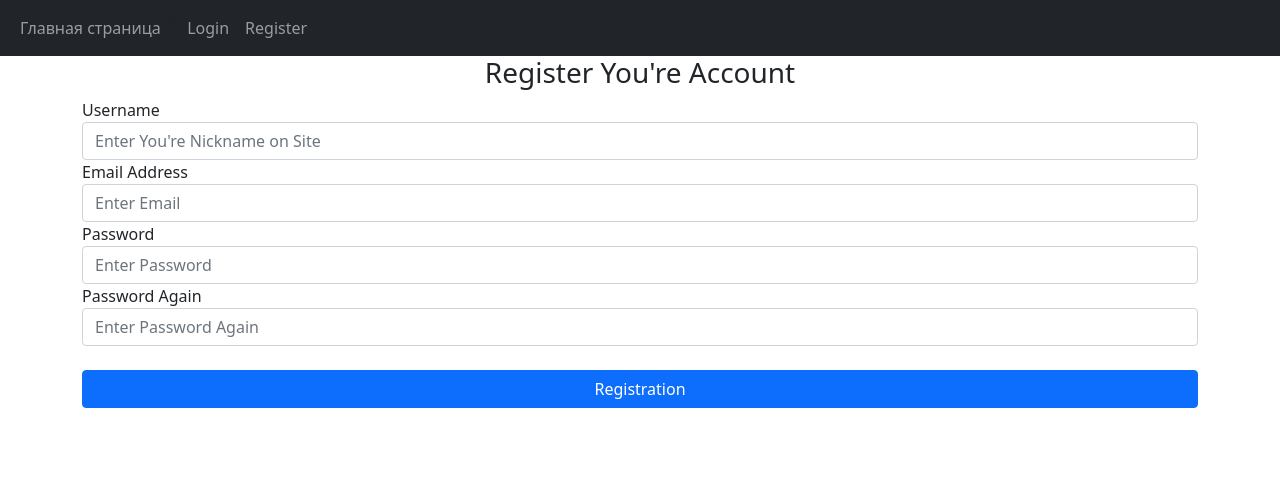
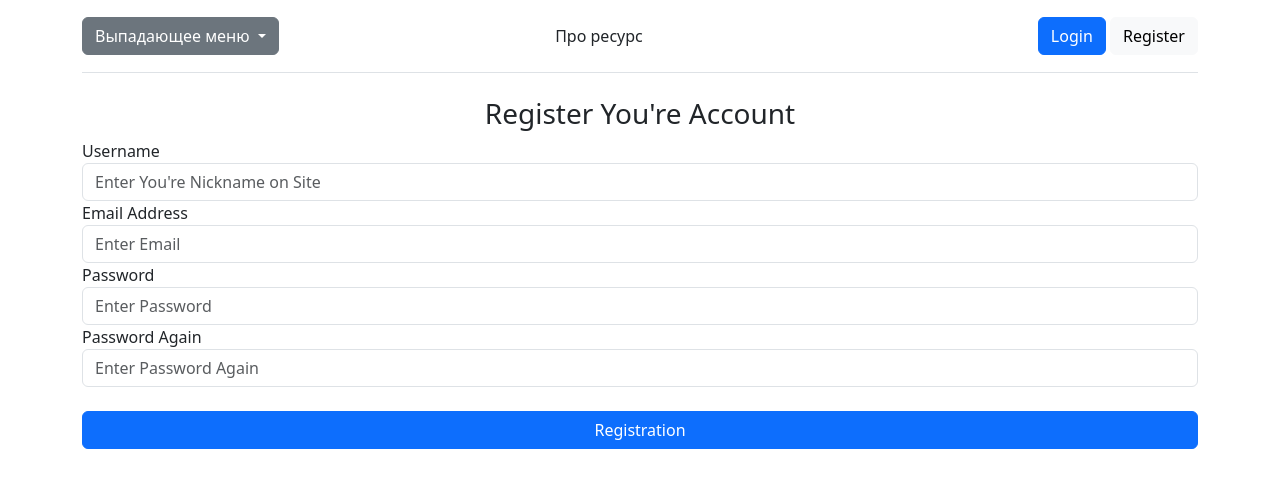
Before and after one commit to 4ki11U/MicroBlogg, a Flask app: template blog_app/templates/auth/register.html in a window 1280 px wide. Shown: the top 488 px of the page. Run offline with Flask 2, Linux system fonts and the light colour scheme; the template is opened without the code that fills it, so the values that code supplies are empty; some libraries are stand-ins or nearby versions.

Commit message:
Add new style | v0.7.3

```diff
--- a/blog_app/templates/base.html
+++ b/blog_app/templates/base.html
@@ -3,6 +3,10 @@
   <head>
     <meta charset="UTF-8" />
     <meta http-equiv="X-UA-Compatible" content="IE=edge" />
+    <meta name="description" content="">
+    <meta name="author" content="Mark Otto, Jacob Thornton, and Bootstrap contributors">
+    <meta name="generator" content="Hugo 0.88.1">
+    <title>Dropdowns · Bootstrap v5.1</title>
     <meta name="viewport" content="width=device-width, initial-scale=1.0" />
     <link
       href="https://cdn.jsdelivr.net/npm/bootstrap@5.0.2/dist/css/bootstrap.min.css"
@@ -14,34 +18,71 @@
       src="https://kit.fontawesome.com/999ca2bb93.js"
       crossorigin="anonymous"
     ></script>
+    <link href="static/bootstrap/bootstrap.min.css" rel="stylesheet">
+
     <title>MicroBlogg</title>
+
+    <div class="container">
+    <header class="d-flex flex-wrap align-items-center justify-content-center justify-content-md-between py-3 mb-4 border-bottom">
+
+      <div class="dropdown">
+        <button class="btn btn-secondary dropdown-toggle" type="button" id="dropdownMenuButton1" data-bs-toggle="dropdown" aria-expanded="false">
+          Выпадающее меню
+        </button>
+        <ul class="dropdown-menu" aria-labelledby="dropdownMenuButton1">
+          <li><a class="dropdown-item" href="https://www.ign.com/">Видеоигры</a></li>
+          <li><a class="dropdown-item" href="https://megogo.net/ua">Фильмы</a></li>
+          <li><a class="dropdown-item" href="https://uaserials.pro/">Сериалы</a></li>
+          <li><hr class="dropdown-divider"></li>
+          <li><a class="dropdown-item" href="/home">Главная страница</a></li>
+        </ul>
+      </div>
+
+      <ul class="nav col-12 col-md-auto mb-2 justify-content-center mb-md-0">
+        {% if user.is_authenticated %}
+        <li><a href="/create-post" class="nav-link px-2 link-dark">Создать сообщение</a></li>
+         {% else %}
+        <li><a href="#" class="nav-link px-2 link-dark" align="center">Про ресурс</a></li>
+        {% endif %}
+      </ul>
+
+      <div class="col-md-3 text-end">
+        {% if user.is_authenticated %}
+        <a href="/logout" class="btn btn-light">Log-out</a>
+        {% else %}
+        <a href="/login" class="btn btn-primary">Login</a>
+        <a href="/register" class="btn btn-light">Register</a>
+        {% endif %}
+      </div>
+    </header>
+    </div>
   </head>
+
   <body>
-    <nav class="navbar navbar-expand-lg navbar-dark bg-dark">
-      <div class="container-fluid">
-        <button
-          class="navbar-toggler"
-          type="button"
-          data-bs-toggle="collapse"
-          data-bs-target="#navbar"
-        >
-          <span class="navbar-toggler-icon"></span>
-        </button>
-        <div class="collapse navbar-collapse" id="navbar">
-          <div class="navbar-nav">
-            <a class="nav-item nav-link" href="/home">Главная страница</a>
-            #{% if user.is_authenticated %}
-            <a class="nav-item nav-link" href="/create-post">Create BigMessage</a>
-            <a class="nav-item nav-link" href="/content-create">Sozdat with Form Data</a>
-            <a class="nav-item nav-link" href="/logout">Выйти как <b>{{user.username}}</b></a>
-            {% else %}
-            <a class="nav-item nav-link" href="/login">Login</a>
-            <a class="nav-item nav-link" href="/register">Register</a>
-            {% endif %}
-          </div>
-        </div>
-      </div>
-    </nav>
+<!--    <nav class="navbar navbar-expand-lg navbar-dark bg-dark">-->
+<!--      <div class="container-fluid">-->
+<!--        <button-->
+<!--          class="navbar-toggler"-->
+<!--          type="button"-->
+<!--          data-bs-toggle="collapse"-->
+<!--          data-bs-target="#navbar">-->
+<!--          <span class="navbar-toggler-icon"></span>-->
+<!--        </button>-->
+<!--        <div class="collapse navbar-collapse" id="navbar">-->
+<!--          <div class="navbar-nav">-->
+<!--            <a class="nav-item nav-link" href="/home">Главная страница</a>-->
+<!--            #{% if user.is_authenticated %}-->
+<!--            <a class="nav-item nav-link" href="/create-post">Create BigMessage</a>-->
+<!--            <a class="nav-item nav-link" href="/content-create">Sozdat with Form Data</a>-->
+<!--            <a class="nav-item nav-link" href="/logout">Выйти как <b>{{user.username}}</b></a>-->
+<!--            {% else %}-->
+<!--            <a class="nav-item nav-link" href="/login">Login</a>-->
+<!--            <a class="nav-item nav-link" href="/register">Register</a>-->
+<!--            {% endif %}-->
+<!--          </div>-->
+<!--        </div>-->
+<!--      </div>-->
+<!--    </nav>-->
     {% with messages = get_flashed_messages(with_categories=true) %} {% if messages %} {% for category, message in messages %} {% if category == 'error' %}
     <div class="alert alert-danger alter-dismissible fade show" role="alert">
       {{ message }}
```
Also changed, not shown: blog_app/templates/base_old.html (added, +67 -0 lines).
